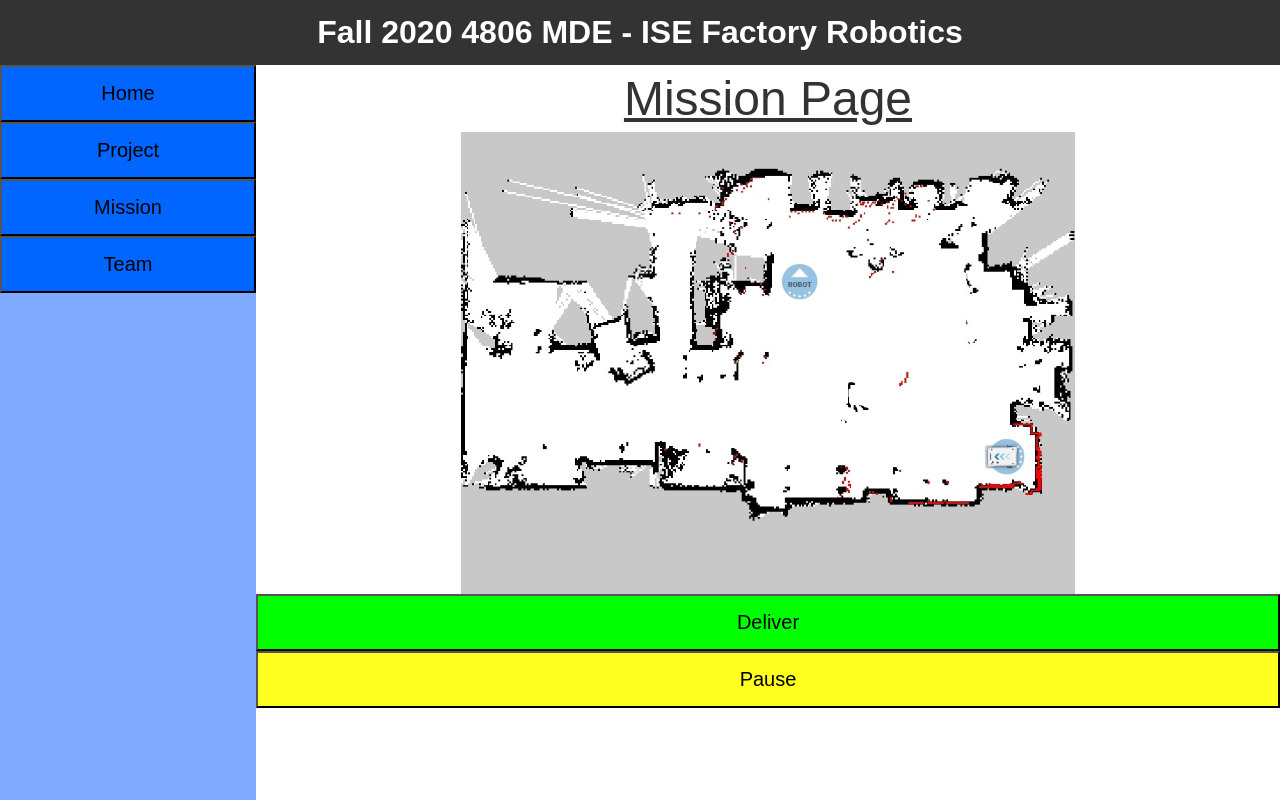
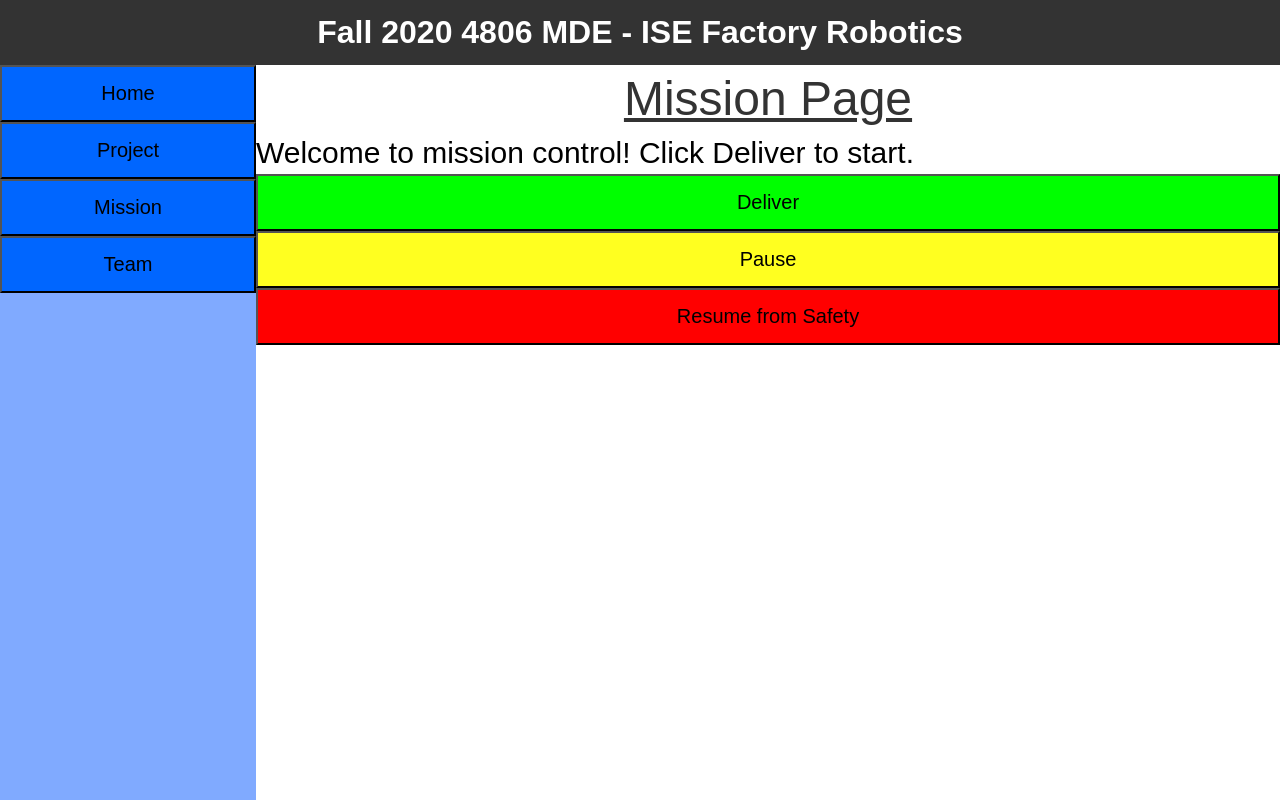
Before and after one commit to robertvelasco3/mirFall2020, an Angular app in the folder angularCode/: page / in a window 1280 px wide. Both pictures are taken after a click on the button "Mission". Built offline with nearby package versions, Linux system fonts and the light colour scheme; no server answers.

Commit message:
error message on UI

```diff
--- a/angularCode/src/app/components/mission/mission.component.css
+++ b/angularCode/src/app/components/mission/mission.component.css
@@ -3,6 +3,10 @@
     text-align: center;
     text-decoration: underline;
     font-size: 48px;
+}
+
+.msg p{
+    font-size: 30px;
 }
 
 .deliver button {
@@ -25,6 +29,16 @@
     float: left;
 }
 
+.rfs button {
+    background: #ff0000;
+    color: #000000;
+    padding: 15px 15px;
+    width: 100%;
+    cursor: pointer;
+    font-size: 20px;
+    float: left;
+}
+
 .image {
     display: block;
     margin-left: auto;
--- a/angularCode/src/app/components/mission/mission.component.html
+++ b/angularCode/src/app/components/mission/mission.component.html
@@ -2,12 +2,19 @@
     <div class="pageHeader">
         <p>Mission Page</p>
     </div>
-    <img class = "image" src="assets/images/mirMap.jpg">
+    <div class = "msg">
+        <p>{{message}}</p>
+    </div>
     <div class = "deliver">
         <button (click)="deliver()">Deliver</button>
     </div>
     <div class = "pause">
         <button (click)="pauseProgram()">Pause</button>
     </div>
-    <p>{{message}}</p>
+    <div class = "rfs">
+        <button (click)="resumeSafety()">Resume from Safety</button>
+    </div>
+    <div class = "msg">
+        <p>{{status}}</p>
+    </div>
 </div>
--- a/angularCode/src/app/components/mission/mission.component.ts
+++ b/angularCode/src/app/components/mission/mission.component.ts
@@ -1,5 +1,7 @@
 import { Component, OnInit } from '@angular/core';
 import  { MissionService } from './mission.service';
+import {interval} from "rxjs/internal/observable/interval";
+import {startWith, switchMap} from "rxjs/operators";
 import { HttpResponse } from '@angular/common/http';
 
 @Component({
@@ -13,20 +15,35 @@ export class MissionComponent implements OnInit {
   constructor(private ms : MissionService) { }
 
   message:string = "";
+  status:string = "";
 
   ngOnInit() {
+    this.message = "Welcome to mission control! Click Deliver to start.";
+    interval(5000)
+      .pipe(
+        startWith(0),
+        switchMap(() => this.ms.getStatus())
+      )
+      .subscribe(res => {this.status = res})
+    ;
   }
 
   deliver() {
     this.message = "Parts delivering!";
-    this.ms.getStart().subscribe(null, null);
-    //((data : any) => this.message = data.toString(), (data : any) => this.message = data.toString());
+    this.ms.getStart().subscribe(results => {this.message = results;}, null);
   }
 
   pauseProgram() {
     this.message = "Pausing program..."
-    this.ms.getStop().subscribe(null, null);
+    this.ms.getStop().subscribe(results => {this.message = results;}, null);
+    this.message
   }
 
 
+  resumeSafety() {
+    this.message = "Resuming from safety..."
+    this.ms.getSafe().subscribe(results => {this.message = results;}, null);
+    this.message
+  }
+
 }
--- a/angularCode/src/app/components/mission/mission.service.ts
+++ b/angularCode/src/app/components/mission/mission.service.ts
@@ -4,17 +4,27 @@ import { HttpErrorResponse, HttpResponse } from '@angular/common/http';
 
 import { Observable, throwError } from 'rxjs';
 import { catchError, retry } from 'rxjs/operators';
+import { map } from "rxjs/operators";
+
 
 @Injectable()
 export class MissionService {
     constructor(private http: HttpClient) { }
+    ip = "127.0.0.1";
+    ip2 = "192.168.1.10";
     getStart() {
-        return this.http.get("http://192.168.1.10:1234/resume", {responseType: "text"});//,{
-        //    responseType:'text'});
-
+        return this.http.get("http://"+this.ip+":1234/resume", {responseType: "text"});
     }
     getStop() {
-        return this.http.get("http://192.168.1.10:1234/pause", {responseType: "text"});//,{
-        //    responseType:'text'});
+        return this.http.get("http://"+this.ip+":1234/pause", {responseType: "text"});
+    }
+    getSafe() {
+        return this.http.get("http://"+this.ip+":1234/safe", {responseType: "text"});
+    }
+    getStatus() {
+        return this.http.get("http://"+this.ip+":1234/status", {responseType: "text"})
+        .pipe(
+            map(res => res)
+          );
     }
 }
```
Also changed, not shown: 1 other file (tests, documents, lock files or other folders).
